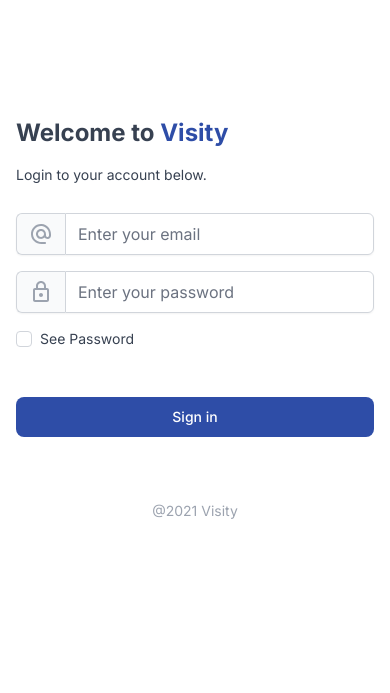
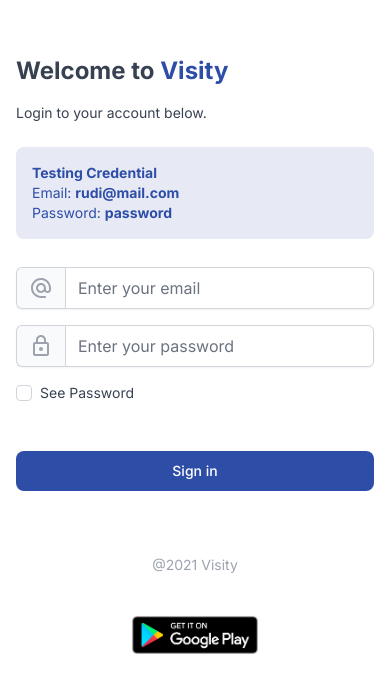
Before and after one commit to BukuTamuKita/Visity-Frontend, a React (Create React App) app: page / in a window 390 px wide. Shown: the part 103-796 px from the top of the page. Built offline with nearby package versions, Linux system fonts and the light colour scheme.

Commit message:
Changing host agenda height and adding google play badge

```diff
--- a/src/pages/AppointmentPage/HostAgenda.js
+++ b/src/pages/AppointmentPage/HostAgenda.js
@@ -6,7 +6,7 @@
 
 const HostAgenda = props => {
     const { display, appointment, filteredHost } = props;
-    const [users, setUsers] = useState([]);
+    const [users, setUsers] = useState(null);
 
     useEffect(() => {
         axios
@@ -14,6 +14,7 @@
 				headers: { Authorization: `Bearer ${getToken()}` },
 			})
 			.then(res => {
+                console.log(res);
 				setUsers(res.data.data);
 			})
 			.catch(err => console.log(err));
@@ -23,11 +24,30 @@
         }
     }, []);
 
+    const getTodayAppointment = (date, time) => {
+        console.log("tanggal:", date);
+        console.log("waktu:", time);
+        const day = 24 * 60 * 60 * 1000;
+        console.log("day:", day);
+        date = date.substr(4, date.length).trim();
+        console.log("tanggal baru: ", date);
+        let elapsed = +new Date(`${date} ${time}`) - new Date().getTime();
+
+        console.log("waktu appointment:", +new Date(`${date} ${time}`));
+        console.log("sekarang:",new Date().getTime());
+        console.log("selisih waktu:", Math.abs(elapsed));
+        if (Math.abs(elapsed) < day) {
+            return true;
+        } else {
+            return false;
+        }
+    };
+
     return (
         <div className="flex-initial">
             <div className="flex flex-col gap-4">
                 {display ? (
-                    <div className="xl:p-6 p-4 flex-col bg-white rounded-xl border-grey-400 xl:shadow-mobile border-2 mb-2">
+                    <div className="xl:p-6 p-4 flex-col bg-white rounded-lg border-grey-400 xl:shadow-mobile border-2 mb-2 w-full lg:w-80">
                         <p className="xl:text-xl text-primary font-bold xl:mb-8 mb-2 text-xl">
                             Meeting Information
                         </p>
@@ -53,10 +73,10 @@
                                     </p>
                                 </div>
                             </div>
-                            <div className="flex flex-col gap-2 justify-between max-h-20 overflow-y-auto pt-2">
+                            <div className="flex flex-col gap-2 justify-between pt-2 max-h-56 md:max-h-72 overflow-y-auto">
                                 {appointment.length !== 0 ? (
                                     appointment.map((data, index) => {
-                                        return (
+                                        return getTodayAppointment(data.date_time[0], data.date_time[1]) && (
                                             <div className="flex flex-col" key={index}>
                                                 <div className="flex flex-row justify-between gap-6">
                                                     <p className="font-semibold text-base">
@@ -68,7 +88,7 @@
                                                 </div>
                                             </div>
                                         );
-                                    })
+                                    }).reverse()
                                 ) : (
                                     <p className="text-center text-gray-700">
                                         No appointments yet
@@ -78,7 +98,7 @@
                         </div>
                     </div>
                 ) : (
-                    <div className="p-6 rounded-xl flex flex-col justify-center items-center bg-white border-2 border-grey-400 lg:shadow-mobile text-grey-800">
+                    <div className="p-6 rounded-lg flex flex-col justify-center items-center bg-white border-2 border-grey-400 lg:shadow-mobile text-grey-800">
                         <p className="font-semibold text-sm">
                             No Host Selected
                         </p>
--- a/src/pages/Login/LoginPage.js
+++ b/src/pages/Login/LoginPage.js
@@ -1,10 +1,11 @@
 import React from 'react';
 import LoginForm from './LoginForm';
 import LoginBackground from '../../assets/backgrounds/login_bg';
+import GooglePlay from '../../assets/backgrounds/google_play_badge.png';
 
 const LoginPage = () => {
     return (
-        <div className="2xl:mx-auto md:grid md:grid-cols-12 h-screen mx-4 md:m-0 flex flex-col justify-center">
+        <div className="2xl:mx-auto md:grid md:grid-cols-12 h-screen mx-4 md:m-0 flex flex-col justify-center my-10">
             <div className="md:relative md:col-span-6 flex flex-col justify-center">
                 <div className="flex flex-col sm:mx-12 lg:grid lg:grid-cols-4 lg:col-start-2">
                     <p className="md:col-start-2 md:col-span-2 text-2xl font-bold text-gray-700 mb-4 xl:text-4xl">
@@ -13,9 +14,22 @@
                     <p className="text-sm text-gray-700 mb-6 md:col-start-2 md:col-span-2">
                         Login to your account below.
                     </p>
+                    <span className="bg-primary-50 rounded-lg text-sm text-primary p-4 mb-6 md:col-start-2 md:col-span-2">
+                        <p><strong>Testing Credential</strong></p>
+                        <p>Email: <strong>rudi@mail.com</strong></p>
+                        <p>Password: <strong>password</strong></p>
+                    </span>
                     <LoginForm />
                 </div>
                 <p className="place-self-center mt-16 text-sm text-gray-400">@{ new Date().getFullYear() } Visity</p>
+                <a
+                    href="https://play.google.com/store/apps/details?id=com.visity.bukutamu"
+                    className="w-36 sm:w-40 mt-8 sm:mt-10 place-self-center"
+                    rel="noreferrer"
+                    target="_blank"
+                >
+                    <img src={GooglePlay} alt="Google Play" />
+                </a>
             </div>
             <div className="col-span-6 w-full h-screen inset-y-0 right-0 hidden md:block">
                 <LoginBackground />
--- a/tailwind.config.js
+++ b/tailwind.config.js
@@ -30,6 +30,7 @@
                 warning: "#7A6200",
                 warningShade: "#FEFACB",
                 info: "#38CFE0",
+                infoShade: "#A9E8F0",
                 "primary-50": "#E7EAF5",
                 "primary-100": "#C3CBE7",
                 "primary-900": "#0A277A",
```
Also changed, not shown: src/assets/backgrounds/google_play_badge.png (added).
